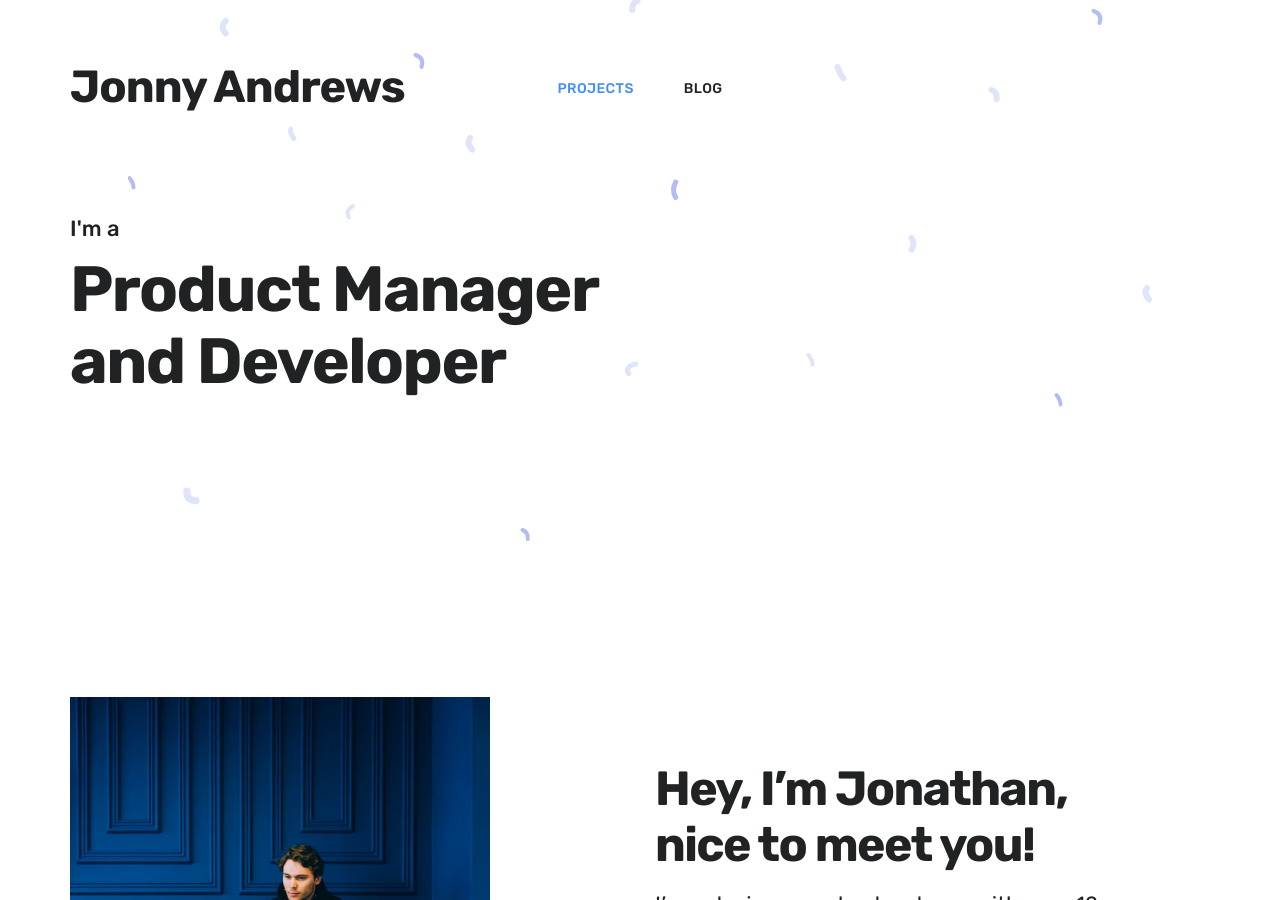
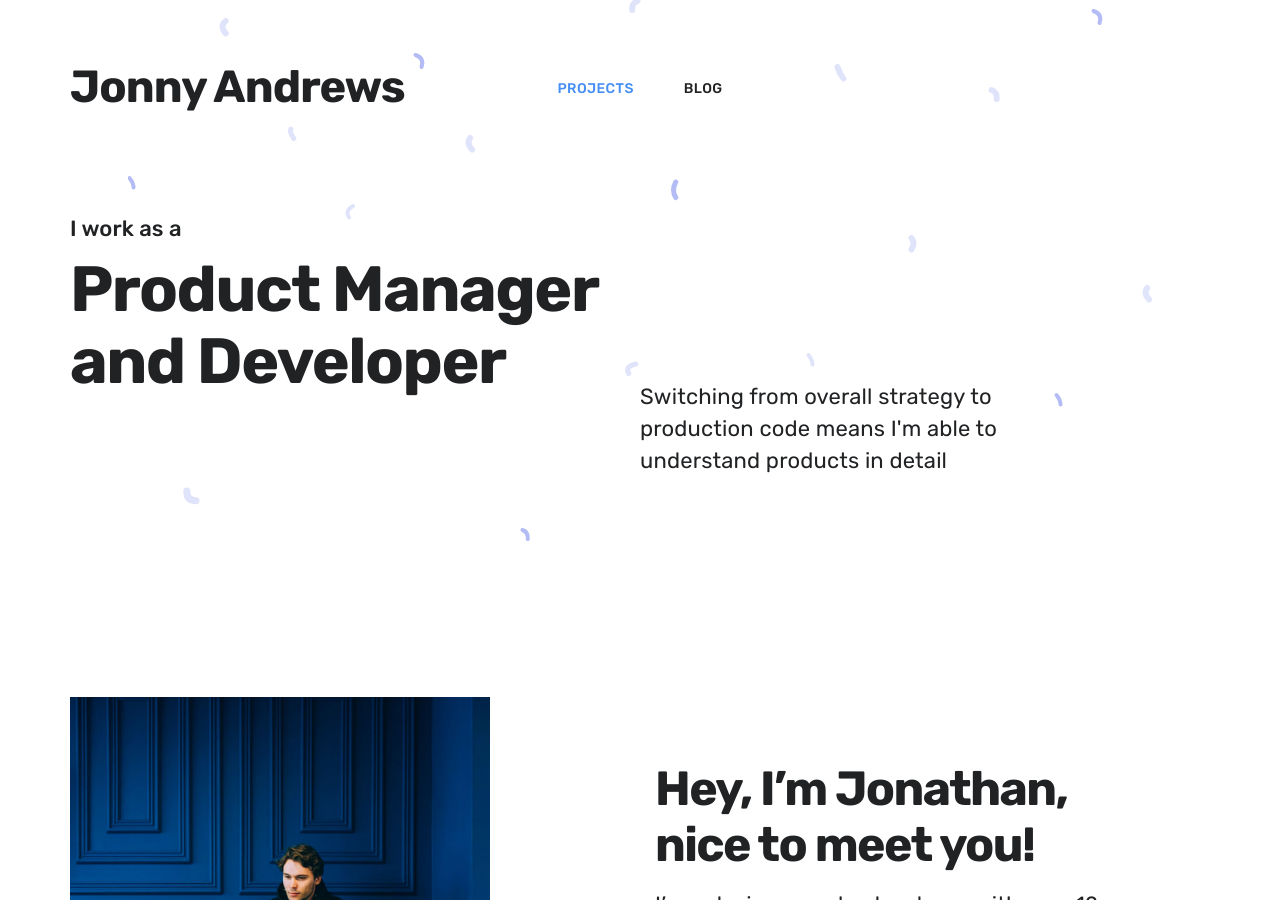
Before and after one commit to jonathanandrewsuk/jonathanandrewsuk.github.io, a Jekyll site: the page built from index.html, in a window 1280 px wide and 900 px high. Built offline with Jekyll 4.4.1, drawn with Linux system fonts in a browser that asks for light colours; nearby versions of some CDN libraries.

Commit message:
Update index.html

```diff
--- a/index.html
+++ b/index.html
@@ -1,8 +1,8 @@
 ---
 layout: default
-overtitle: I'm a
+overtitle: I work as a
 title: Product Manager and Developer
-description:
+description: Switching from overall strategy to production code means I'm able to understand products in detail
 featured_image: /images/social.jpg
 ---
 
```
